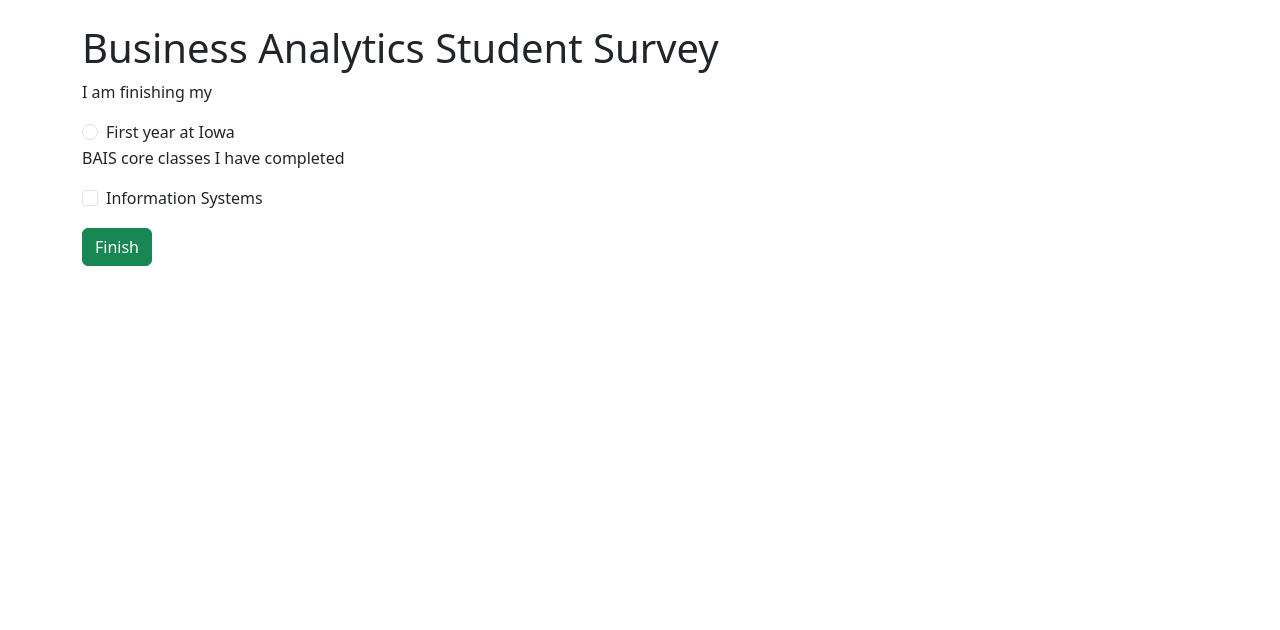
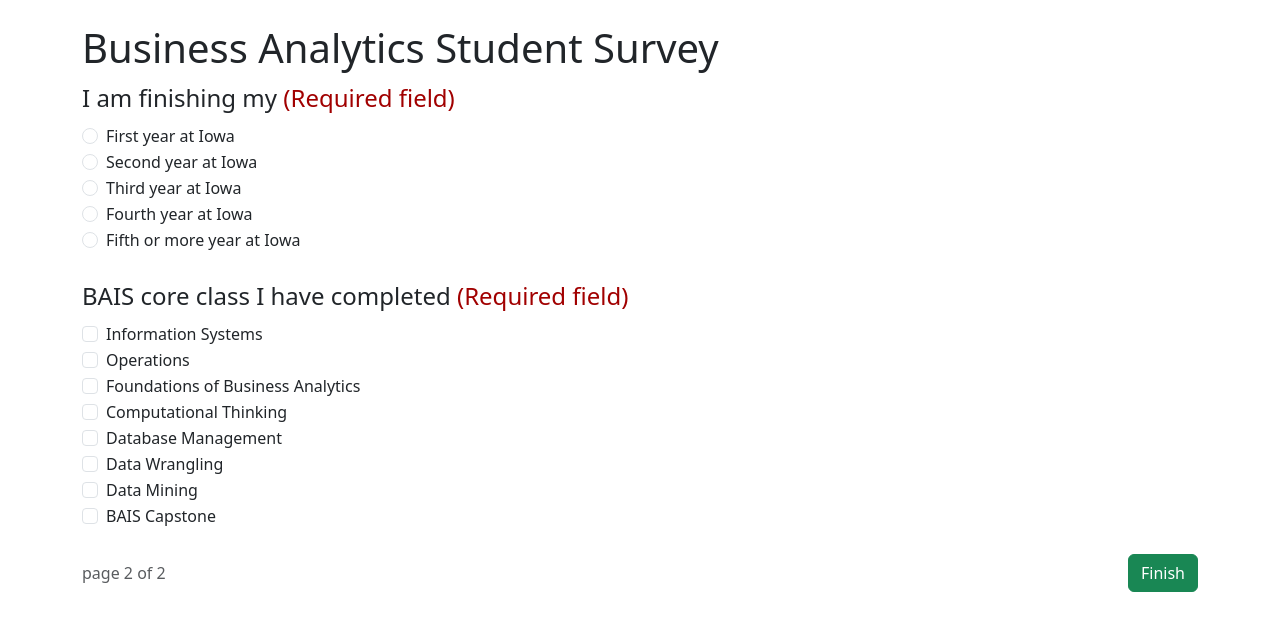
Before and after one commit to LoganFrett/logfrett_HW9, a plain HTML site: page logfrett_p2.html in a window 1280 px wide. Drawn offline with nearby package versions, Linux system fonts and the light colour scheme.

Commit message:
Update logfrett_p2.html
Page 2

```diff
--- a/logfrett_p2.html
+++ b/logfrett_p2.html
@@ -2,49 +2,190 @@
 <html lang="en">
   <head>
     <meta charset="UTF-8" />
+    <title>Survey - Page 2</title>
     <meta name="viewport" content="width=device-width, initial-scale=1" />
-    <title>Page Title Here</title>
+
+    <!-- Bootstrap CSS -->
     <link
       href="https://cdn.jsdelivr.net/npm/bootstrap@5.3.0/dist/css/bootstrap.min.css"
       rel="stylesheet"
     />
-    <link
-      rel="stylesheet"
-      href="https://cdnjs.cloudflare.com/ajax/libs/font-awesome/6.5.0/css/all.min.css"
-    />
+
+    <style>
+      .required-label {
+        color: #a10000; /* WCAG-compliant dark red */
+        font-weight: 500;
+      }
+    </style>
   </head>
-  <body>
-    <form action="logfrett_ty.html" method="get" class="container mt-4">
+  <body class="container mt-4">
     <h1>Business Analytics Student Survey</h1>
 
-      <p>I am finishing my</p>
+    <form action="logfrett_ty.html" method="get">
+      <!-- Year selection (Radio group) -->
+      <fieldset class="mb-4">
+        <legend>
+          I am finishing my <span class="required-label">(Required field)</span>
+        </legend>
+
         <div class="form-check">
           <input
             class="form-check-input"
             type="radio"
             name="year"
             id="year1"
-          value="1st"
+            value="first"
             required
           />
           <label class="form-check-label" for="year1">First year at Iowa</label>
         </div>
-      <!-- Repeat for other years -->
+        <div class="form-check">
+          <input
+            class="form-check-input"
+            type="radio"
+            name="year"
+            id="year2"
+            value="second"
+          />
+          <label class="form-check-label" for="year2"
+            >Second year at Iowa</label
+          >
+        </div>
+        <div class="form-check">
+          <input
+            class="form-check-input"
+            type="radio"
+            name="year"
+            id="year3"
+            value="third"
+          />
+          <label class="form-check-label" for="year3">Third year at Iowa</label>
+        </div>
+        <div class="form-check">
+          <input
+            class="form-check-input"
+            type="radio"
+            name="year"
+            id="year4"
+            value="fourth"
+          />
+          <label class="form-check-label" for="year4"
+            >Fourth year at Iowa</label
+          >
+        </div>
+        <div class="form-check">
+          <input
+            class="form-check-input"
+            type="radio"
+            name="year"
+            id="year5"
+            value="fifth+"
+          />
+          <label class="form-check-label" for="year5"
+            >Fifth or more year at Iowa</label
+          >
+        </div>
+      </fieldset>
 
-      <p>BAIS core classes I have completed</p>
+      <!-- BAIS core classes (Checkbox group) -->
+      <fieldset class="mb-4">
+        <legend>
+          BAIS core class I have completed
+          <span class="required-label">(Required field)</span>
+        </legend>
+
         <div class="form-check">
           <input
             class="form-check-input"
             type="checkbox"
-          id="class1"
             name="classes"
+            id="IS"
             value="Information Systems"
+            required
           />
-        <label class="form-check-label" for="class1">Information Systems</label>
+          <label class="form-check-label" for="IS">Information Systems</label>
         </div>
-      <!-- Repeat for other classes -->
+        <div class="form-check">
+          <input
+            class="form-check-input"
+            type="checkbox"
+            name="classes"
+            id="Ops"
+            value="Operations"
+          />
+          <label class="form-check-label" for="Ops">Operations</label>
+        </div>
+        <div class="form-check">
+          <input
+            class="form-check-input"
+            type="checkbox"
+            name="classes"
+            id="FBA"
+            value="Foundations of Business Analytics"
+          />
+          <label class="form-check-label" for="FBA"
+            >Foundations of Business Analytics</label
+          >
+        </div>
+        <div class="form-check">
+          <input
+            class="form-check-input"
+            type="checkbox"
+            name="classes"
+            id="CT"
+            value="Computational Thinking"
+          />
+          <label class="form-check-label" for="CT"
+            >Computational Thinking</label
+          >
+        </div>
+        <div class="form-check">
+          <input
+            class="form-check-input"
+            type="checkbox"
+            name="classes"
+            id="DBM"
+            value="Database Management"
+          />
+          <label class="form-check-label" for="DBM">Database Management</label>
+        </div>
+        <div class="form-check">
+          <input
+            class="form-check-input"
+            type="checkbox"
+            name="classes"
+            id="DW"
+            value="Data Wrangling"
+          />
+          <label class="form-check-label" for="DW">Data Wrangling</label>
+        </div>
+        <div class="form-check">
+          <input
+            class="form-check-input"
+            type="checkbox"
+            name="classes"
+            id="DM"
+            value="Data Mining"
+          />
+          <label class="form-check-label" for="DM">Data Mining</label>
+        </div>
+        <div class="form-check">
+          <input
+            class="form-check-input"
+            type="checkbox"
+            name="classes"
+            id="Capstone"
+            value="BAIS Capstone"
+          />
+          <label class="form-check-label" for="Capstone">BAIS Capstone</label>
+        </div>
+      </fieldset>
 
-      <button class="btn btn-success mt-3" type="submit">Finish</button>
+      <!-- Footer nav -->
+      <div class="d-flex justify-content-between align-items-center mt-4">
+        <span class="text-muted">page 2 of 2</span>
+        <button class="btn btn-success" type="submit">Finish</button>
+      </div>
     </form>
   </body>
 </html>
```
Lines whose indentation alone changed are shown as unchanged.
